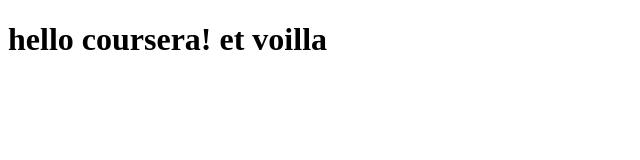
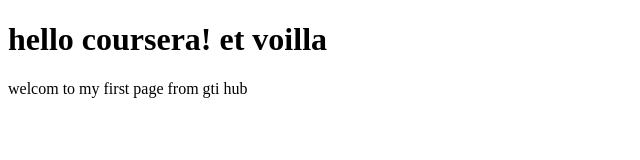
Before and after one commit to Abheek03/coursera-test, a plain HTML site: page site/index.html in a window 1280 px wide. Shown: the whole page, without its empty margins (0-640 px from the left). Drawn offline with Linux system fonts and the light colour scheme.

Commit message:
another change

```diff
--- a/site/index.html
+++ b/site/index.html
@@ -5,5 +5,6 @@
 </head>
 <body>
 	<h1>hello coursera! et voilla</h1>
+	<p>welcom to my first page from gti hub</p>
 </body>
 </html>
```
